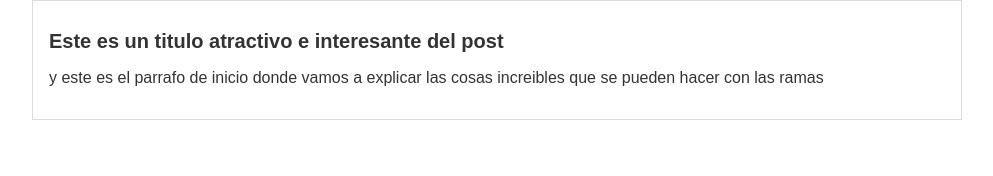
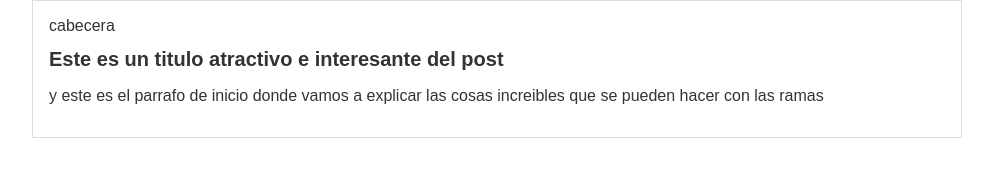
Before and after one commit to chisthoper96/Hyperblog, a plain HTML site: page index.html in a window 1280 px wide. Shown: the whole page, without its empty margins (143-1136 px from the left). Drawn offline with Linux system fonts and the light colour scheme.

Commit message:
estructura inicial de la cabecera

```diff
--- a/index.html
+++ b/index.html
@@ -9,6 +9,9 @@
 </head>
 <body>
     <div class="container">
+        <div class="cabecera">
+            cabecera
+        </div>
         <div class="post">
             <h1>Este es un titulo atractivo e interesante del post</h1>
             <p>y este es el parrafo de inicio donde vamos a explicar las cosas
```
